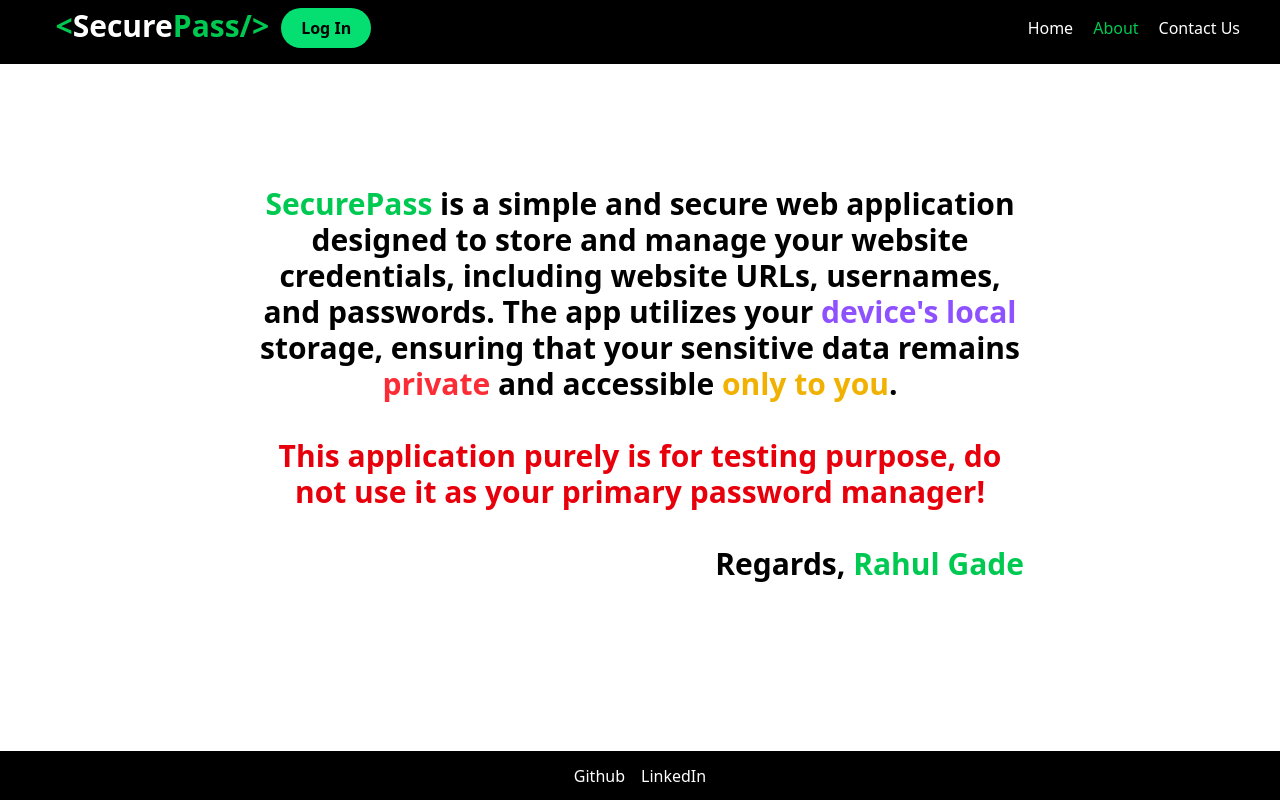
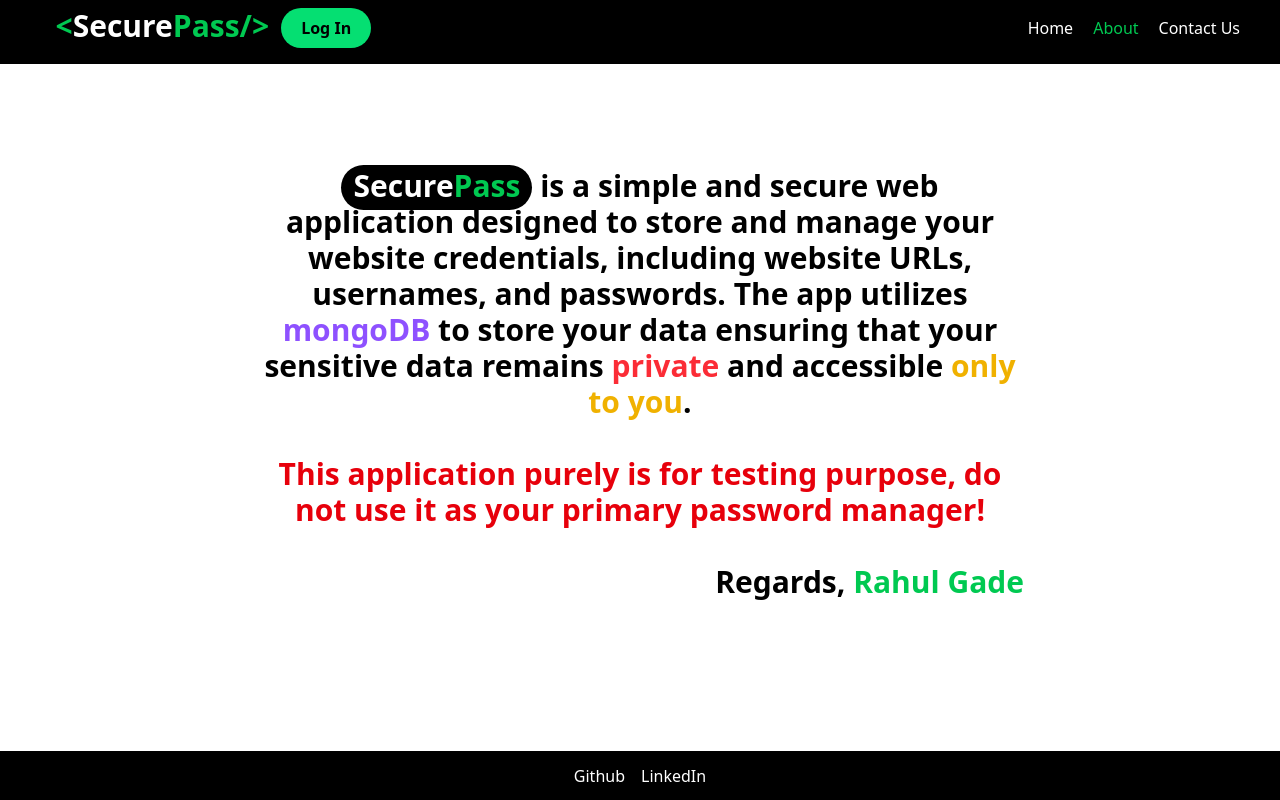
Before and after one commit to RahulGade03/SecurePass-MongoDB_version, a React (Vite) app in the folder FrontEnd/: page /about in a window 1280 px wide. Built offline with nearby package versions, Linux system fonts and the light colour scheme.

Commit message:
about section change

```diff
--- a/FrontEnd/src/Components/About.jsx
+++ b/FrontEnd/src/Components/About.jsx
@@ -3,7 +3,8 @@ import React from 'react'
 const About = () => {
   return (
     <div className='flex justify-center items-center h-[80vh] w-full text-center'>
-      <span className='font-bold text-3xl max-w-[60vw]'><span className='text-green-500'>SecurePass</span> is a simple and secure web application designed to store and manage your website credentials, including website URLs, usernames, and passwords. The app utilizes your <span className='text-violet-500'>device's local</span> storage, ensuring that your sensitive data remains <span className='text-red-500'>private</span> and accessible <span className='text-yellow-500'>only to you</span>. <div className='text-red-600'><br/>This application purely is for testing purpose, do not use it as your primary password manager!</div>
+      <span className='font-bold text-3xl max-w-[60vw]'>
+        <span className='bg-black text-white px-3 pb-1 rounded-3xl'>Secure<span className='text-green-500'>Pass</span></span> is a simple and secure web application designed to store and manage your website credentials, including website URLs, usernames, and passwords. The app utilizes <span className='text-violet-500'>mongoDB</span> to store your data ensuring that your sensitive data remains <span className='text-red-500'>private</span> and accessible <span className='text-yellow-500'>only to you</span>. <div className='text-red-600'><br/>This application purely is for testing purpose, do not use it as your primary password manager!</div>
       <div className='text-right'><br/>Regards, <span className='text-green-500'>Rahul Gade</span></div></span>
     </div>
   )
```
